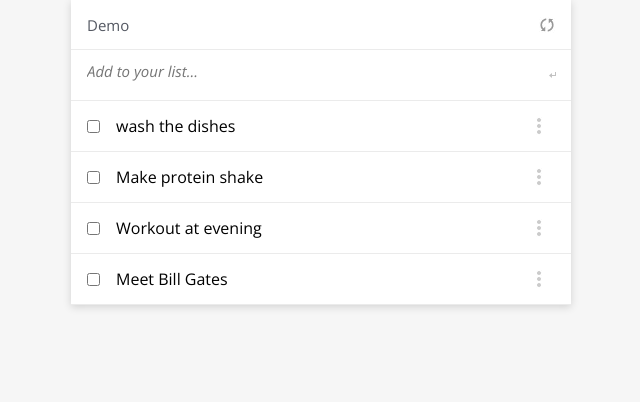
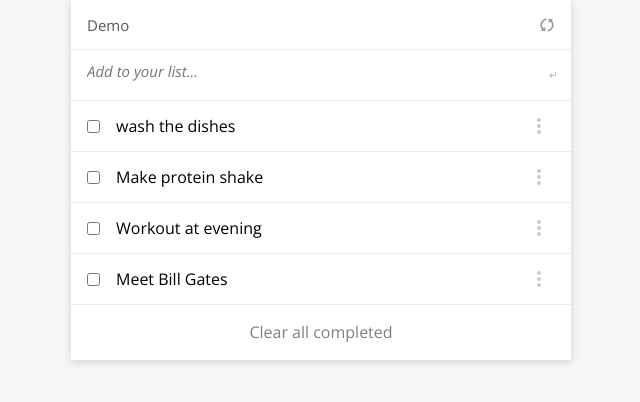
Before and after one commit to mrsamsharma/To-Do-List, a website built with webpack: page src/index.html in a window 1280 px wide. Shown: the whole page, without its empty margins (319-959 px from the left). Built offline with nearby package versions, Linux system fonts and the light colour scheme.

Commit message:
Add clear all button

```diff
--- a/src/index.html
+++ b/src/index.html
@@ -20,6 +20,7 @@
       <input type="submit" value class="enter-icon">
     </form>
     <ul class="list-container"></ul>
+    <button type="button" class="clearBtn">Clear all completed</button>
   </div>
 </body>
 </html>
--- a/src/styles/main.css
+++ b/src/styles/main.css
@@ -16,6 +16,7 @@ body {
   margin: 0 auto;
   background-color: #fff;
   box-shadow: 0px 2px 8px rgba(0,0,0,0.15);
+  height: 360px;
 }
 
 .list-container {
@@ -107,3 +108,19 @@ body {
   cursor: pointer;
   padding: 0 1rem;
 }
+
+.clearBtn {
+  font-size: 16px;
+  opacity: 0.5;
+  outline: none;
+  border: none;
+  background-color: transparent;
+  margin: 1rem auto;
+  display: block;
+}
+
+.clearBtn:hover {
+  cursor: pointer;
+  opacity: 1;
+  text-decoration: underline;
+}
```
Also changed, not shown: dist/bundle83372d034423d01c90b5.js, dist/index.html, 2 other files.
